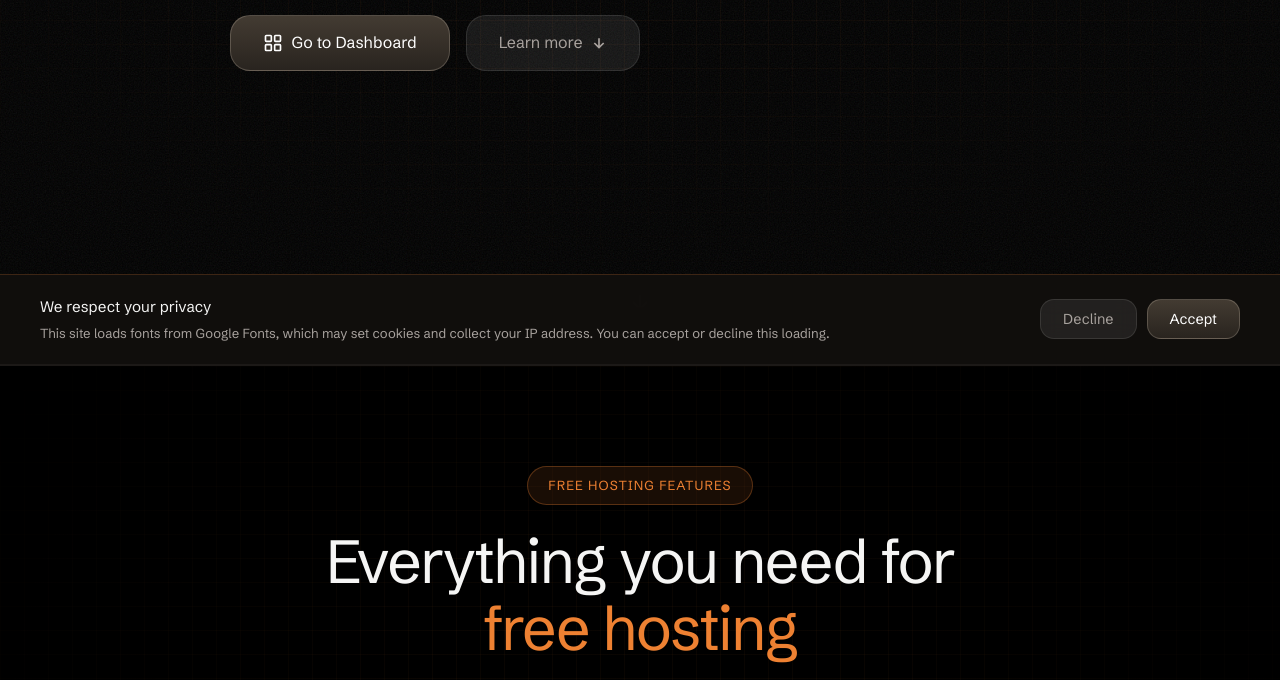
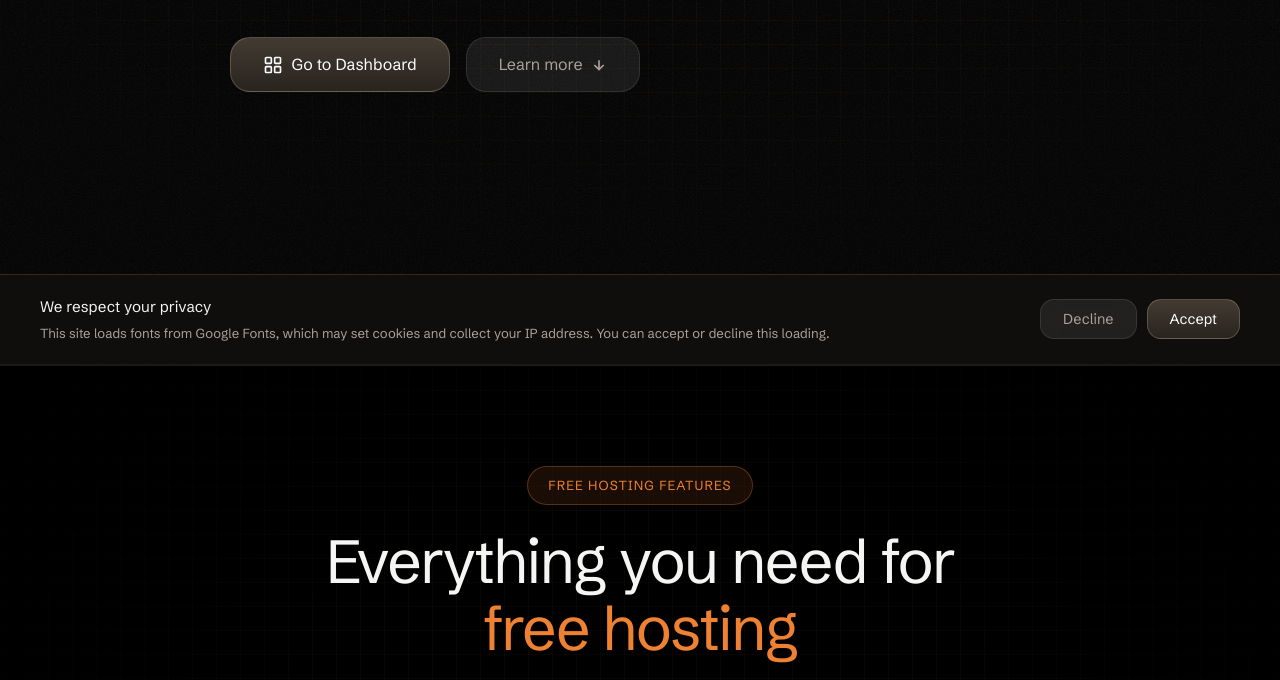
Before and after one commit to ZeroHost-Code/home, a website: page site/index.html in a window 1280 px wide. Shown: the part 436-1116 px from the top of the page. Drawn offline with Linux system fonts and the light colour scheme.

Commit message:
fix: vertically center hero content on small PC screens (align-items: center)

```diff
--- a/site/style.css
+++ b/site/style.css
@@ -1312,9 +1312,9 @@ body::after {
 
 @media (max-width: 1400px) {
   .hero {
-    padding: calc(var(--navbar-h) + 15vh) 48px 60px clamp(200px, 18vw, 400px);
+    padding: calc(var(--navbar-h) - 10px) 48px 60px clamp(200px, 18vw, 400px);
     min-height: 100dvh;
-    align-items: flex-start;
+    align-items: center;
   }
 
   .hero-title {
```
